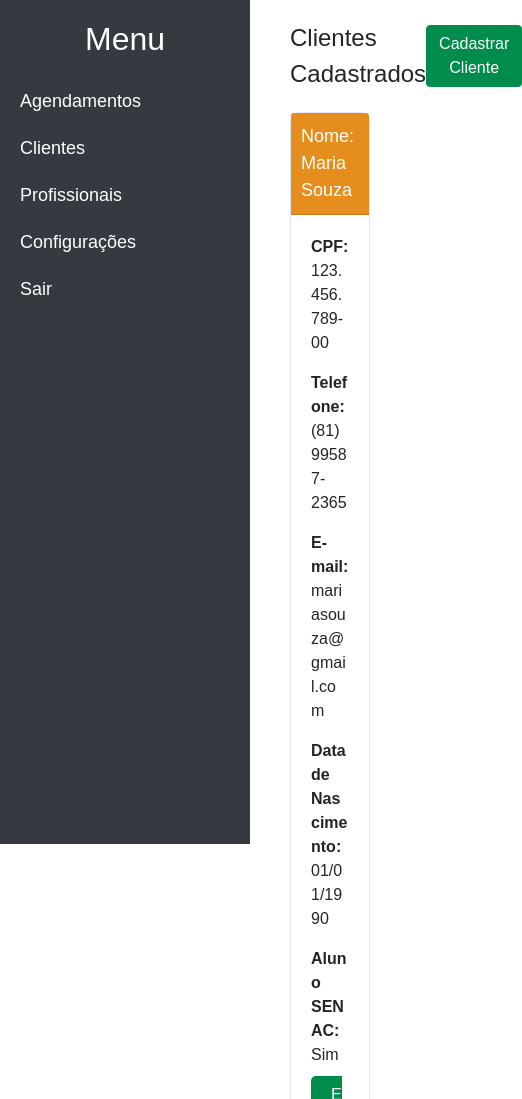
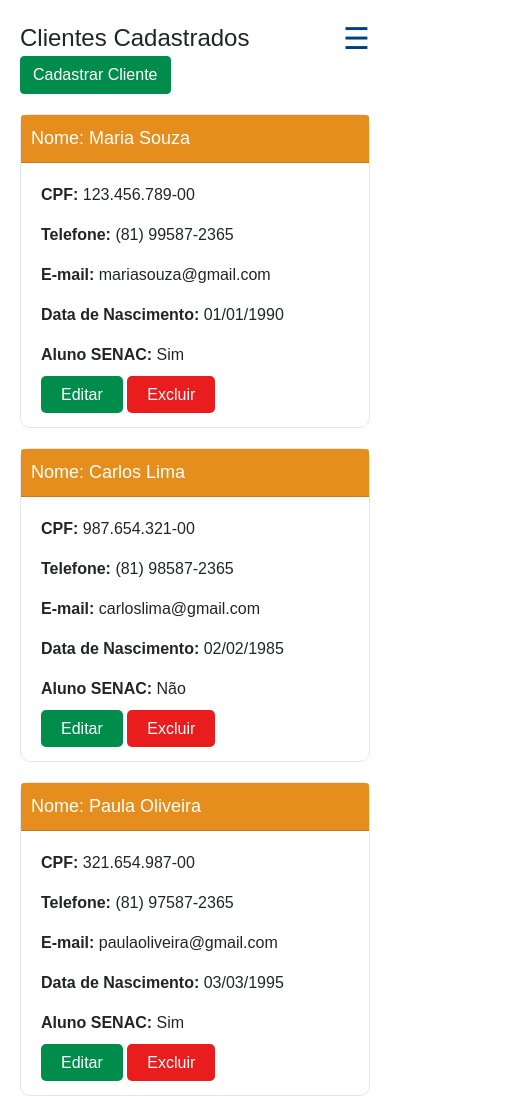
Before and after one commit to fernandesmelo/projeto-integrador-segundo-periodo, a plain HTML site: page Frontend/funcionario/html/clientes.html in a window 390 px wide. Shown: the top 1099 px of the page, 522 px wide, since content can reach past the window. Drawn offline with nearby package versions, Linux system fonts and the light colour scheme.

Commit message:
deixa telas responsivas

```diff
--- a/Frontend/funcionario/css/agendamentos.css
+++ b/Frontend/funcionario/css/agendamentos.css
@@ -153,13 +153,9 @@ body {
     font-size: 30px;
     cursor: pointer;
     position: absolute;
-    top: 20px;
+    top: 16px;
     right: 20px;
-    z-index: 1000;
-  }
-
-  .menu-active {
-    display: block;
+    color: #003f80;
   }
 
   .sidebar ul {
--- a/Frontend/funcionario/css/cadastro-cliente.css
+++ b/Frontend/funcionario/css/cadastro-cliente.css
@@ -74,3 +74,57 @@ body {
 .row {
     margin-bottom: 15px;
 }
+
+.hamburger {
+    display: none;
+}
+
+@media screen and (min-width: 200px) and (max-width: 762px) {
+    body {
+      display: flex;
+      justify-content: center;
+      align-items: center;
+      width: 100%;
+    }
+
+    .content {
+      display: flex;
+      flex-direction: column;
+      margin-left: 0;
+      margin-right: 0;
+    }
+
+    .sidebar {
+      display: none;
+      width: 200px;
+      height: 350px;
+      background-color: #343a40;
+      color: white;
+      position: absolute;
+      top: 60px;
+      z-index: 1001;
+      border-radius: 5px;
+      right: 0;
+    }
+
+    .hamburger {
+      display: block;
+      font-size: 30px;
+      cursor: pointer;
+      position: absolute;
+      top: 27px;
+      right: 20px;
+      padding-bottom: 0;
+      color: #003f80;
+    }
+
+    .sidebar ul {
+      display: block;
+      background-color: #343a40;
+      padding: 10px;
+    }
+
+    .sidebar ul li {
+      margin: 10px 0;
+    }
+  }
--- a/Frontend/funcionario/css/clientes.css
+++ b/Frontend/funcionario/css/clientes.css
@@ -109,3 +109,65 @@ body {
     background-color: #495057;
     border-radius: 5px;
 }
+
+.hamburger {
+    display: none;
+}
+
+@media screen and (min-width: 200px) and (max-width: 762px) {
+    body {
+      display: flex;
+      justify-content: center;
+      align-items: center;
+      width: 100%;
+      margin: 0;
+      padding: 0;
+    }
+
+    .content {
+      display: flex;
+      flex-direction: column;
+      margin-left: 0
+    }
+
+    .content header {
+      flex-wrap: wrap;
+    }
+
+    .sidebar {
+      display: none;
+      width: 200px;
+      height: 350px;
+      background-color: #343a40;
+      color: white;
+      position: absolute;
+      top: 60px;
+      z-index: 1001;
+      border-radius: 5px;
+      right: 0;
+    }
+
+    .hamburger {
+      display: block;
+      font-size: 30px;
+      cursor: pointer;
+      position: absolute;
+      top: 16px;
+      right: 20px;
+      color: #003f80;
+    }
+
+    .sidebar ul {
+      display: block;
+      background-color: #343a40;
+      padding: 10px;
+    }
+
+    .sidebar ul li {
+      margin: 10px 0;
+    }
+
+    #button-cadastrar-cliente {
+      margin-top: 10px;
+    }
+  }
--- a/Frontend/funcionario/html/clientes.html
+++ b/Frontend/funcionario/html/clientes.html
@@ -8,6 +8,7 @@
     <link rel="stylesheet" href="../css/clientes.css">
 </head>
 <body>
+    <div class="hamburger" onclick="toggleMenu()">☰</div>
     <nav class="sidebar">
         <h2>Menu</h2>
         <ul>
@@ -138,5 +139,6 @@
     <script src="https://code.jquery.com/jquery-3.5.1.slim.min.js"></script>
     <script src="https://cdn.jsdelivr.net/npm/@popperjs/core@2.11.6/dist/umd/popper.min.js"></script>
     <script src="https://stackpath.bootstrapcdn.com/bootstrap/4.5.2/js/bootstrap.min.js"></script>
+    <script src="../javascript/clientes.js"></script>
 </body>
 </html>
--- a/Frontend/funcionario/javascript/cadastro-cliente.js
+++ b/Frontend/funcionario/javascript/cadastro-cliente.js
@@ -1,3 +1,8 @@
+function toggleMenu() {
+    const sidebar = document.querySelector('.sidebar');
+    sidebar.style.display = sidebar.style.display === 'block' ? 'none' : 'block';
+  }
+
 document.addEventListener('DOMContentLoaded', function () {
     const alunoSim = document.getElementById('alunoSim');
     const alunoNao = document.getElementById('alunoNao');
--- /dev/null
+++ b/Frontend/funcionario/javascript/clientes.js
@@ -0,0 +1,4 @@
+function toggleMenu() {
+    const sidebar = document.querySelector('.sidebar');
+    sidebar.style.display = sidebar.style.display === 'block' ? 'none' : 'block';
+  }
```
Also changed, not shown: Frontend/funcionario/html/cadastro-cliente.html (+1 -0 lines).
